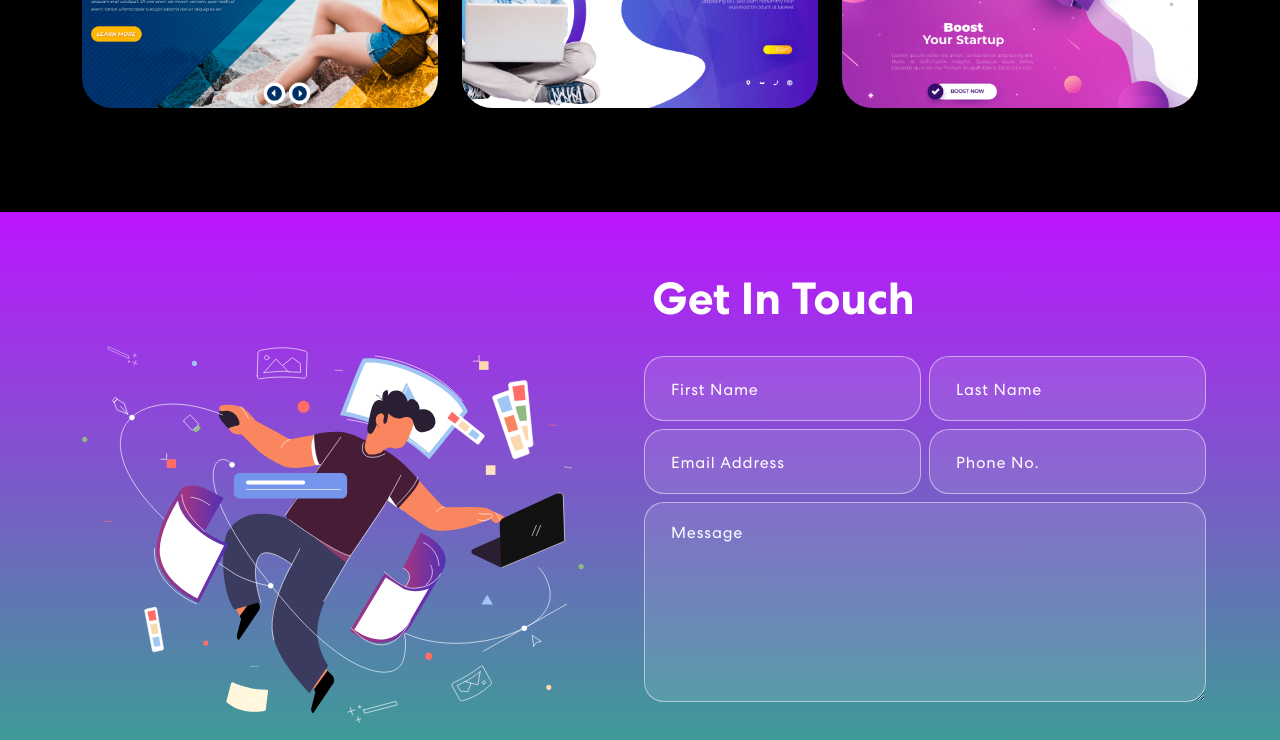
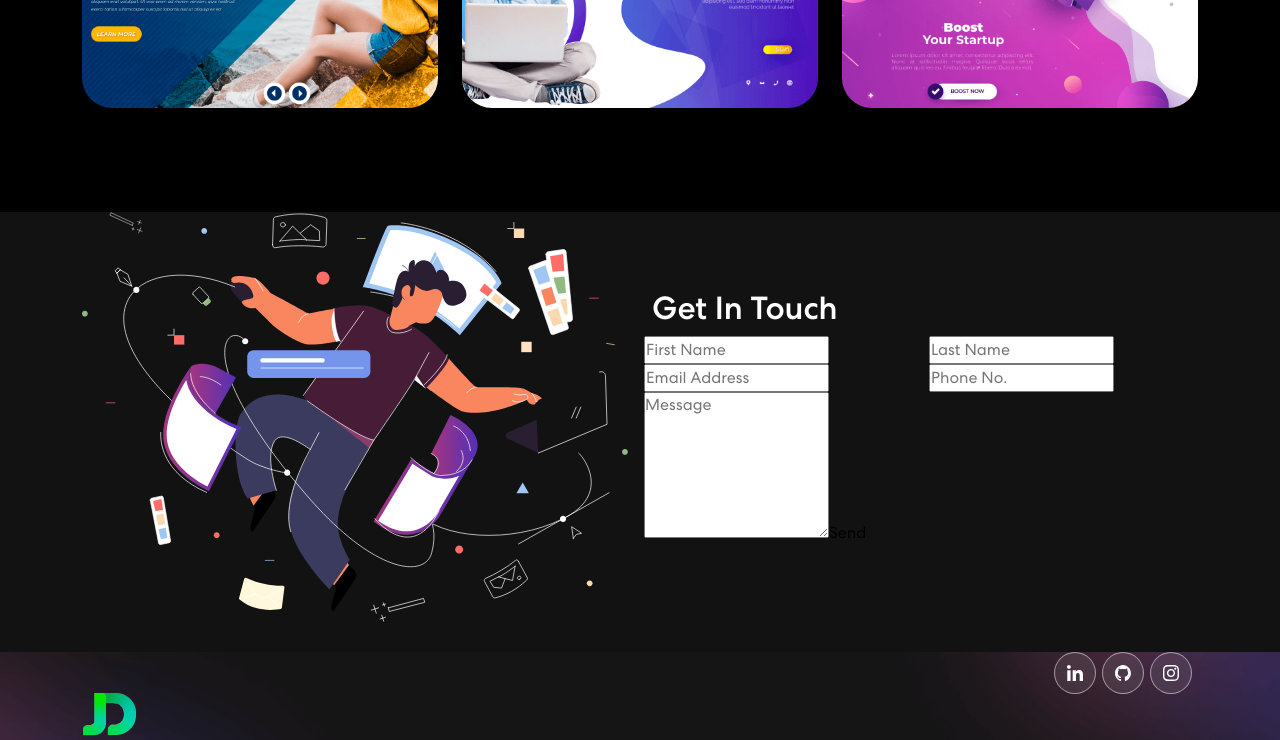
Before and after one commit to JehuSilva/personal-portfolio, a React (Create React App) app in the folder frontend/: page / in a window 1280 px wide. Shown: the part 2000-2740 px from the top of the page. Built offline with nearby package versions, Linux system fonts and the light colour scheme.

Commit message:
contact to a new separated folder

```diff
--- a/frontend/src/App.css
+++ b/frontend/src/App.css
@@ -495,104 +495,7 @@ nav.navbar .navbar-toggler[aria-expanded="true"] .navbar-toggler-icon {
   z-index: -4;
 }
 
-/************ Projects Css ************/
-.contact {
-  background: #00DC64;
-  /* fallback for old browsers */
-  background: -webkit-linear-gradient(to bottom, #460AAA, #00DC64);
-  /* Chrome 10-25, Safari 5.1-6 */
-  background: linear-gradient(to bottom, #BC15FF, #00DC64);
-  /* W3C, IE 10+/ Edge, Firefox 16+, Chrome 26+, Opera 12+, Safari 7+ */
-  padding: 60px 0 200px 0;
-}
 
-.contact img {
-  width: 92%;
-}
-
-.contact h2 {
-  font-size: 45px;
-  font-weight: 700;
-  margin-bottom: 30px;
-}
-
-.contact form input,
-.contact form textarea {
-  width: 100%;
-  background: rgba(255, 255, 255, 0.1);
-  border: 1px solid rgba(255, 255, 255, 0.5);
-  border-radius: 20px;
-  color: #fff;
-  margin: 0 0 8px 0;
-  padding: 18px 26px;
-  font-weight: 500;
-  font-size: 18px;
-  letter-spacing: 0.8px;
-  transition: 0.3s ease-in-out;
-}
-
-.contact form input:focus,
-.contact form textarea:focus {
-  background: rgba(255, 255, 255, 1);
-  color: #121212;
-}
-
-.contact form input::placeholder,
-.contact form textarea::placeholder {
-  font-size: 16px;
-  font-weight: 400;
-  color: #fff;
-}
-
-.contact form input:focus::placeholder,
-.contact form textarea:focus::placeholder {
-  color: #121212;
-  opacity: 0.8;
-}
-
-.contact form button {
-  font-weight: 700;
-  color: #000;
-  background-color: #fff;
-  padding: 14px 48px;
-  font-size: 18px;
-  margin-top: 25px;
-  border-radius: 0;
-  position: relative;
-  transition: 0.3s ease-in-out;
-  border-radius: 15px;
-}
-
-.contact form button span {
-  z-index: 1;
-  position: relative;
-}
-
-.contact form button:hover {
-  color: #fff;
-}
-
-.contact form button::before {
-  content: "";
-  background: #121212;
-  width: 0;
-  height: 100%;
-  position: absolute;
-  top: 0;
-  left: 0;
-  z-index: 0;
-  transition: 0.3s ease-in-out;
-  border-radius: 15px;
-}
-
-.contact form button:hover::before {
-  width: 100%;
-}
-
-.error-input {
-  border: 2px solid red;
-
-}
 
 
 /************ Footer Css ************/
```
